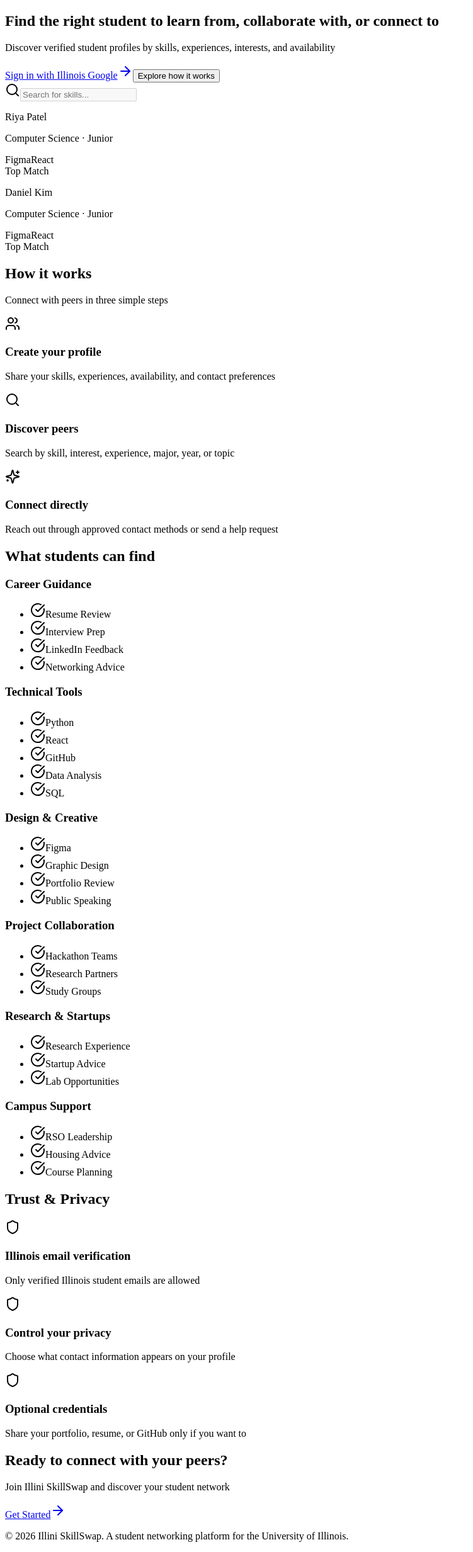
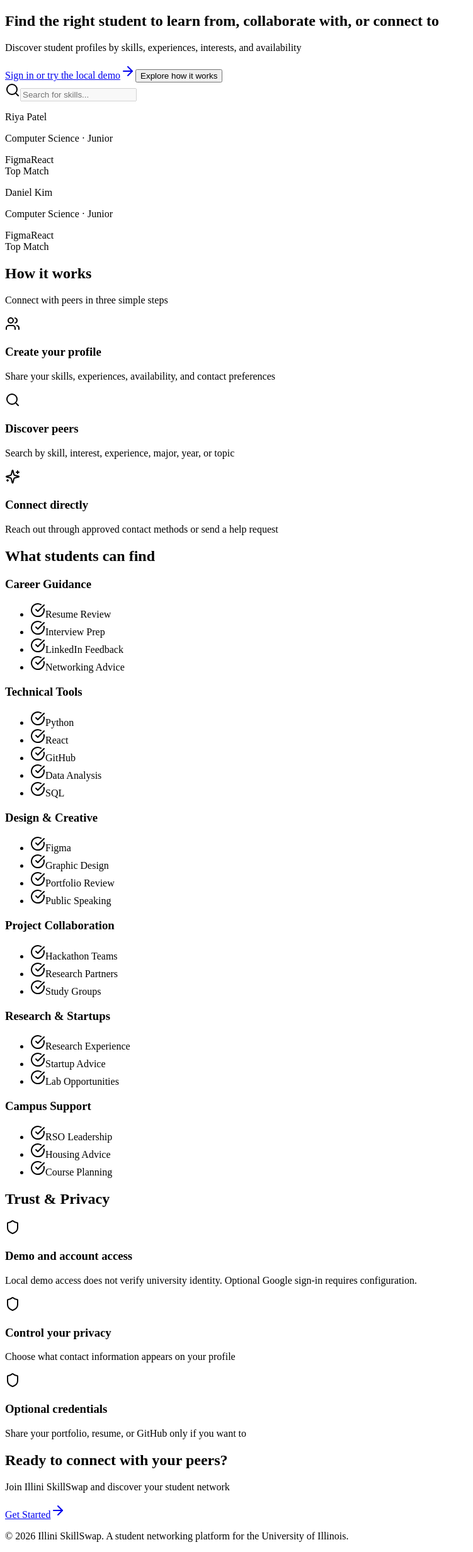
Before and after one commit to adhvikrayaprolu/uiuc-skillshare, a React (Vite) app in the folder frontend/: page / in a window 1280 px wide. Shown: the whole page at 63% size, without its empty margins (0-751 px from the left). Built offline with nearby package versions, Linux system fonts and the light colour scheme; no server answers; the HTML template or start-up script is replaced by a standard one.

Commit message:
Distinguish local demo access from verified university identity

```diff
--- a/frontend/src/components/layout/UserMenuDropdown.tsx
+++ b/frontend/src/components/layout/UserMenuDropdown.tsx
@@ -29,7 +29,7 @@ export function UserMenuDropdown({
           </div>
         </div>
         <span className="inline-block rounded border border-[#FF5F05]/30 bg-[#FFF3EA] px-2 py-0.5 text-xs font-semibold text-[#C2410C]">
-          Verified Student
+          Student profile
         </span>
       </div>
 
--- a/frontend/src/layouts/AppLayout.tsx
+++ b/frontend/src/layouts/AppLayout.tsx
@@ -211,7 +211,7 @@ export function AppLayout() {
             <InitialsAvatar name={displayName} size="md" />
             <div className="flex-1 min-w-0">
               <p className="truncate text-sm font-semibold text-[#0F172A]">{displayName}</p>
-              <p className="text-xs text-[#64748B]">Verified Student</p>
+              <p className="text-xs text-[#64748B]">Student profile</p>
             </div>
           </div>
           <button
--- a/frontend/src/pages/EditProfilePage.tsx
+++ b/frontend/src/pages/EditProfilePage.tsx
@@ -476,7 +476,7 @@ export function EditProfilePage() {
               <div className="space-y-6">
                 <label className="flex cursor-pointer items-center gap-3 rounded-xl border border-[#E2E8F0] p-4 hover:bg-[#F8FAFC]">
                   <input type="checkbox" checked={form.visibility === 'public'} onChange={(event) => update('visibility', event.target.checked ? 'public' : 'private')} className="h-5 w-5 rounded" />
-                  <div><p className="font-medium text-[#0F172A]">Profile Visibility</p><p className="text-sm text-[#64748B]">Make my profile visible to all verified students</p></div>
+                  <div><p className="font-medium text-[#0F172A]">Profile Visibility</p><p className="text-sm text-[#64748B]">Make my profile visible to all students</p></div>
                 </label>
                 <label className="flex cursor-pointer items-center gap-3 rounded-xl border border-[#E2E8F0] p-4 hover:bg-[#F8FAFC]">
                   <input type="checkbox" checked={form.openToConnect} onChange={(event) => update('openToConnect', event.target.checked)} className="h-5 w-5 rounded" />
--- a/frontend/src/pages/LandingPage.tsx
+++ b/frontend/src/pages/LandingPage.tsx
@@ -20,14 +20,14 @@ export function LandingPage() {
                 Find the right student to learn from, collaborate with, or connect to
               </h1>
               <p className="text-xl text-blue-100 mb-8">
-                Discover verified student profiles by skills, experiences, interests, and availability
+                Discover student profiles by skills, experiences, interests, and availability
               </p>
               <div className="flex flex-col sm:flex-row gap-4">
                 <Link
                   to="/login"
                   className="px-8 py-4 bg-[#FF5F05] text-white font-semibold rounded-xl hover:bg-[#e55505] transition-colors inline-flex items-center justify-center gap-2"
                 >
-                  Sign in with Illinois Google
+                  Sign in or try the local demo
                   <ArrowRight className="w-5 h-5" />
                 </Link>
                 <button className="px-8 py-4 bg-white bg-opacity-10 backdrop-blur-sm text-white font-semibold rounded-xl hover:bg-opacity-20 transition-colors">
@@ -150,8 +150,8 @@ export function LandingPage() {
             {[
               {
                 icon: Shield,
-                title: 'Illinois email verification',
-                description: 'Only verified Illinois student emails are allowed'
+                title: 'Demo and account access',
+                description: 'Local demo access does not verify university identity. Optional Google sign-in requires configuration.'
               },
               {
                 icon: Shield,
--- a/frontend/src/pages/LoginPage.tsx
+++ b/frontend/src/pages/LoginPage.tsx
@@ -156,7 +156,7 @@ export function LoginPage() {
             <div className="flex items-start gap-3">
               <Shield className="mt-0.5 h-5 w-5 flex-shrink-0 text-[#13294B]" />
               <div>
-                <p className="text-sm font-medium text-[#0F172A]">Verified students</p>
+                <p className="text-sm font-medium text-[#0F172A]">Illinois student network</p>
                 <p className="text-xs text-[#64748B]">Dev login is limited to @illinois.edu on the backend.</p>
               </div>
             </div>
--- a/frontend/src/pages/OnboardingPage.tsx
+++ b/frontend/src/pages/OnboardingPage.tsx
@@ -191,7 +191,7 @@ export function OnboardingPage() {
               <div className="text-center">
                 <div className="mx-auto mb-4 flex h-16 w-16 items-center justify-center rounded-full bg-[#E8EEF7]"><CheckCircle2 className="h-8 w-8 text-[#13294B]" /></div>
                 <h3 className="mb-2 text-2xl font-bold text-[#0F172A]">You're all set</h3>
-                <p className="mb-6 text-[#64748B]">Publish your profile so other verified students can discover and connect with you.</p>
+                <p className="mb-6 text-[#64748B]">Publish your profile so other students can discover and connect with you.</p>
                 <label className="mb-6 flex cursor-pointer items-center justify-center gap-2">
                   <input type="checkbox" className="h-5 w-5 rounded" checked={form.openToConnect} onChange={(event) => update('openToConnect', event.target.checked)} />
                   <span className="text-sm text-[#0F172A]">I'm open to connect with other students</span>
--- a/frontend/src/pages/ProfileDetailPage.tsx
+++ b/frontend/src/pages/ProfileDetailPage.tsx
@@ -364,10 +364,10 @@ export function ProfileDetailPage() {
                     </div>
                     {review.reviewer_profile_id ? (
                       <Link to={`/profiles/${review.reviewer_profile_id}`} className="text-sm font-medium text-[#13294B] hover:underline">
-                        {review.reviewer_name || 'Verified student'}
+                        {review.reviewer_name || 'Student'}
                       </Link>
                     ) : (
-                      <span className="text-sm font-medium text-[#0F172A]">{review.reviewer_name || 'Verified student'}</span>
+                      <span className="text-sm font-medium text-[#0F172A]">{review.reviewer_name || 'Student'}</span>
                     )}
                     <span className="text-xs text-[#64748B]">· {review.created_at?.slice(0, 10)}</span>
                   </div>
--- a/frontend/src/pages/SettingsPage.tsx
+++ b/frontend/src/pages/SettingsPage.tsx
@@ -57,7 +57,7 @@ export function SettingsPage() {
                 <div className="flex items-center gap-2">
                   <p className="text-sm text-[#64748B]">{email || '—'}</p>
                   <span className="inline-block rounded border border-[#FF5F05]/30 bg-[#FFF3EA] px-2 py-0.5 text-xs font-semibold text-[#C2410C]">
-                    Verified Student
+                    Student profile
                   </span>
                 </div>
               </div>
@@ -66,7 +66,7 @@ export function SettingsPage() {
             <div className="flex items-center justify-between py-3">
               <div>
                 <p className="font-medium text-[#0F172A]">Student Status</p>
-                <p className="text-sm text-[#64748B]">Illinois Student (Verified)</p>
+                <p className="text-sm text-[#64748B]">Illinois-format email</p>
               </div>
             </div>
           </div>
@@ -85,7 +85,7 @@ export function SettingsPage() {
             <label className="flex items-center justify-between p-4 bg-[#F8FAFC] rounded-xl cursor-pointer">
               <div>
                 <p className="font-medium text-[#0F172A]">Public Profile</p>
-                <p className="text-sm text-[#64748B]">Make your profile visible to all verified students</p>
+                <p className="text-sm text-[#64748B]">Make your profile visible to all students</p>
               </div>
               <input
                 type="checkbox"
```
